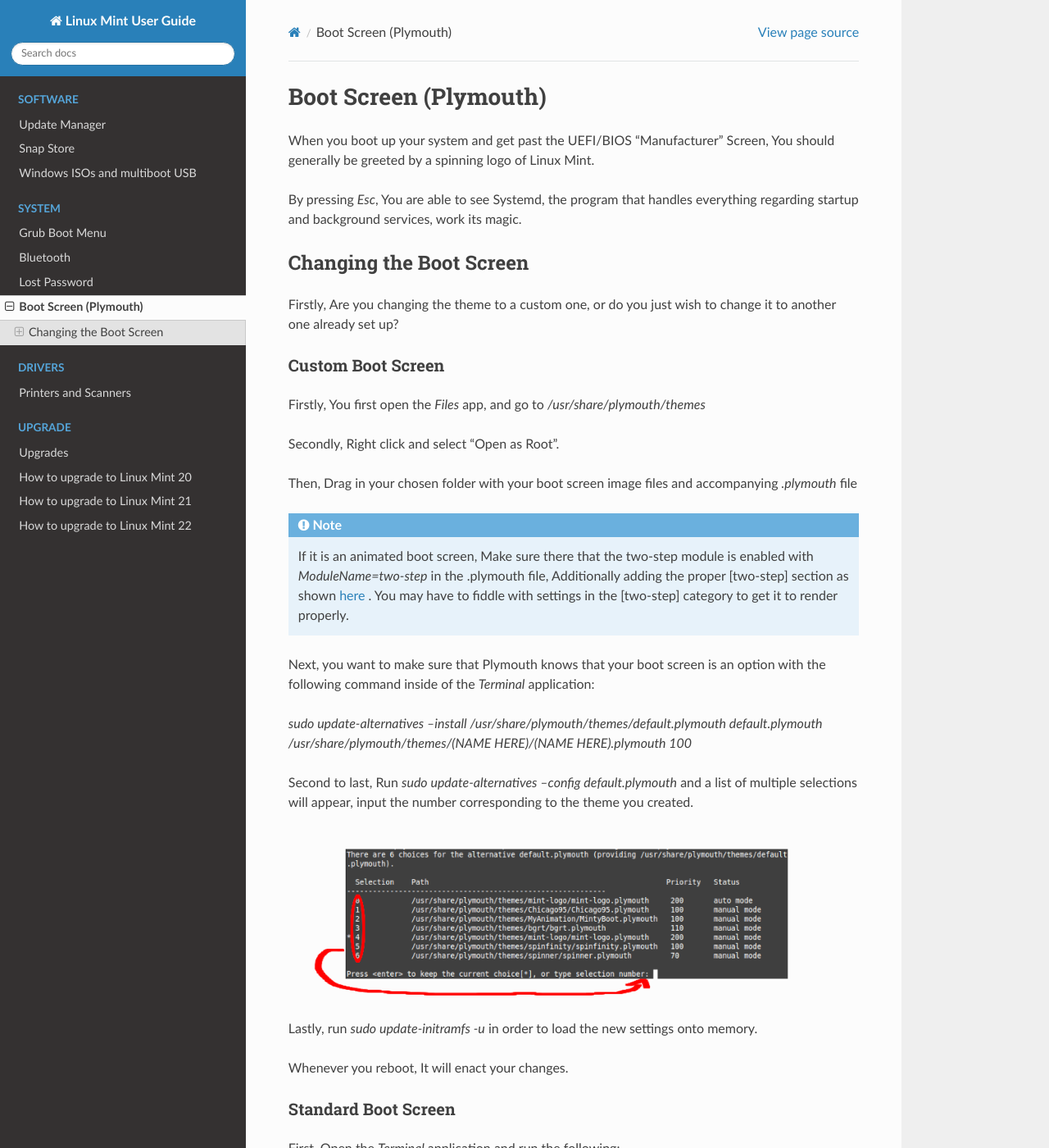
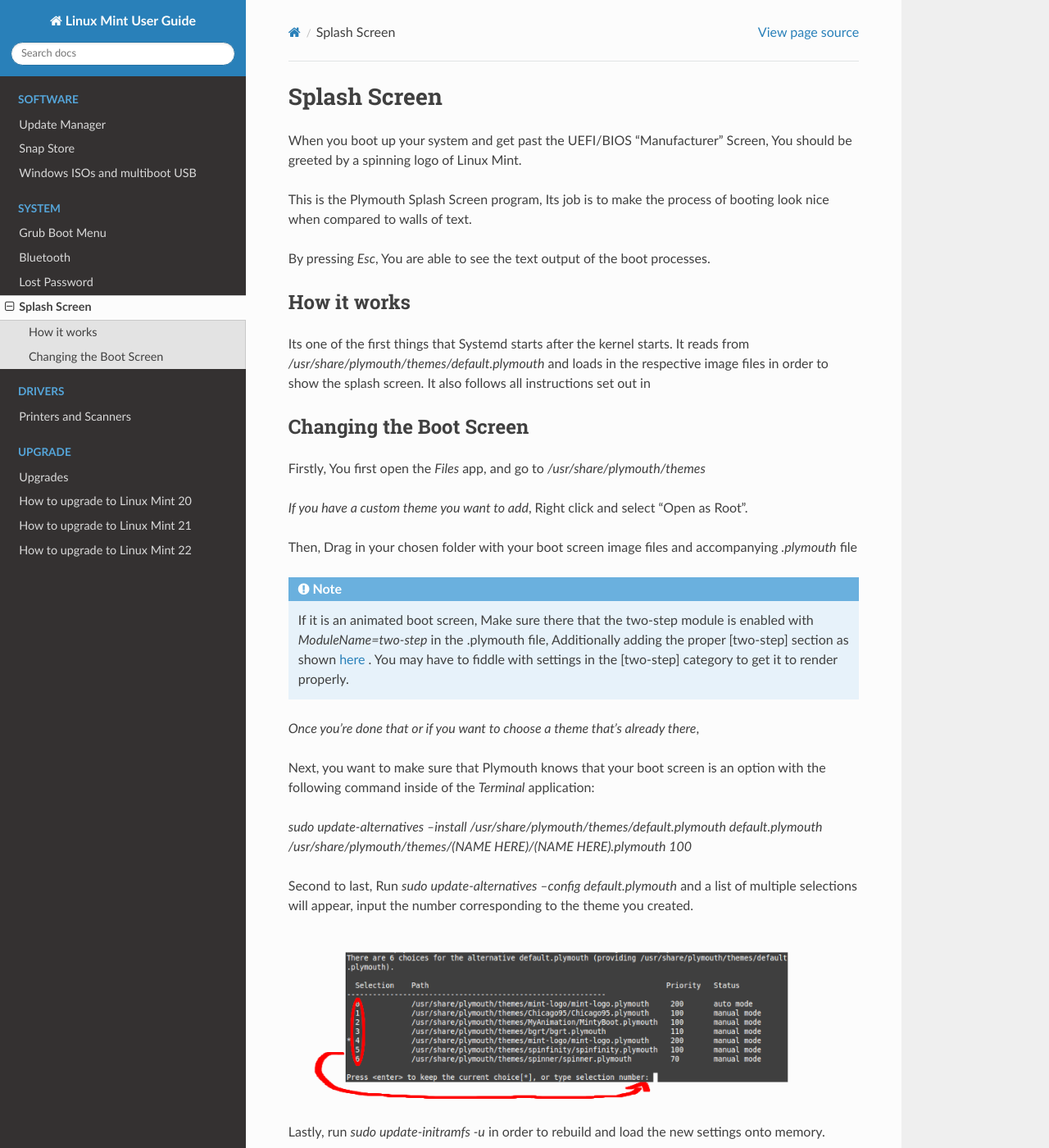
Before and after one commit to linuxmint/doc-user-guide, a Sphinx documentation site: the page built from docs/plymouth.rst, in a window 1280 px wide and 1400 px high. Shown: the whole window at 82% size. Built offline with Sphinx 7.4.7 and the Read the Docs theme 3.1.0, drawn with Linux system fonts in a browser that asks for light colours; some of the changed text lies outside the part shown.

Commit message:
Shortening wherever possible, Including fixing some formatting issues I had earlier

```diff
--- a/docs/plymouth.rst
+++ b/docs/plymouth.rst
@@ -1,28 +1,32 @@
 ###############################
-Boot Screen (Plymouth)
+Splash Screen
 ###############################
 
-When you boot up your system and get past the UEFI/BIOS "Manufacturer" Screen, You should generally be greeted by a spinning logo of Linux Mint.
+When you boot up your system and get past the UEFI/BIOS "Manufacturer" Screen, You should be greeted by a spinning logo of Linux Mint.
 
-By pressing `Esc`, You are able to see Systemd, the program that handles everything regarding startup and background services, work its magic.
+This is the Plymouth Splash Screen program, Its job is to make the process of booting look nice when compared to walls of text.
+
+By pressing `Esc`, You are able to see the text output of the boot processes.
+
+How it works
+=============
+
+Its one of the first things that Systemd starts after the kernel starts. It reads from `/usr/share/plymouth/themes/default.plymouth` and loads in the respective image files in order to show the splash screen. It also follows all instructions set out in
 
 Changing the Boot Screen
 =========================
 
-Firstly, Are you changing the theme to a custom one, or do you just wish to change it to another one already set up?
-
-Custom Boot Screen
-----------------------
-
 Firstly, You first open the `Files` app, and go to `/usr/share/plymouth/themes`
 
-Secondly, Right click and select "Open as Root".
+*If you have a custom theme you want to add*, Right click and select "Open as Root".
 
 Then, Drag in your chosen folder with your boot screen image files and accompanying `.plymouth` file
 
 .. note::
 
     If it is an animated boot screen, Make sure there that the two-step module is enabled with `ModuleName=two-step` in the .plymouth file, Additionally adding the proper [two-step] section as shown `here <https://docs.redhat.com/en/documentation/red_hat_enterprise_linux/7/html/desktop_migration_and_administration_guide/plymouth>`_ . You may have to fiddle with settings in the [two-step] category to get it to render properly.
+
+*Once you're done that or if you want to choose a theme that's already there*,
 
 Next, you want to make sure that Plymouth knows that your boot screen is an option with the following command inside of the `Terminal` application:
 
@@ -32,22 +36,6 @@
 
 .. image:: images/plymouth_select.png
 
-Lastly, run `sudo update-initramfs -u` in order to load the new settings onto memory.
+Lastly, run `sudo update-initramfs -u` in order to rebuild and load the new settings onto memory.
 
 Whenever you reboot, It will enact your changes.
-
-
-Standard Boot Screen
-----------------------------------
-
-First, Open the `Terminal` application and run the following:
-
-`sudo update-alternatives --config default.plymouth`
-
-.. image:: images/plymouth_select.png
-
-You select one out from the number that a theme represents
-
-Lastly, run `sudo update-initramfs -u` in order to load the new settings onto memory.
-
-Whenever you reboot, It will enact your changes.
```
